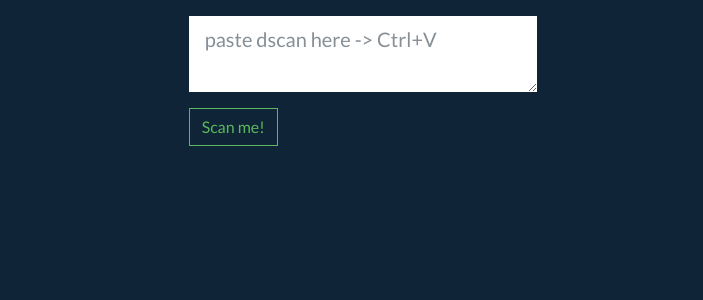
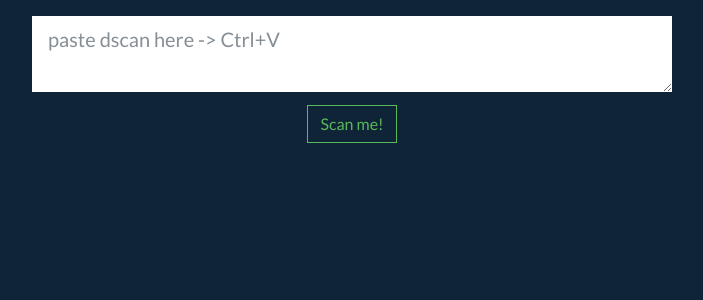
Before and after one commit to raven703/scan2web, a Flask app: page / in a window 1280 px wide. Shown: the part 65-365 px from the top of the page, without its empty margins (288-991 px from the left). Run offline with Flask 2, Linux system fonts and the light colour scheme; data that the repository does not hold is empty; some libraries are stand-ins or nearby versions.

Commit message:
Add css wheel

```diff
--- a/scan/controllers.py
+++ b/scan/controllers.py
@@ -29,7 +29,7 @@ def index():
             # exec_time = round(time.time() - start_time, 3)
             return redirect(f'/{url}')
 
-            # return render_template('ships.html', title='Ships scan result', exec_time=exec_time, ships_total= ships_total, types_total= types_total, url=url)
+
         else:
             data, raw_data, total_query = check_chars_from_local(form.text.data)
             if not data or 'error' in data:
--- a/scan/main_func.py
+++ b/scan/main_func.py
@@ -94,7 +94,7 @@ def chunc(lst, n):
         yield lst[i:i + n]
 
 
-def check_chars_from_local(data: str) -> str:
+def check_chars_from_local(data: str):
     # this func gets characters from local scan, check them in DB and if not: ask TRANQ for info and put into DB
     # return 2 style data: raw as list and formatted as TRANQ post request
 
@@ -118,9 +118,10 @@ def check_chars_from_local(data: str) -> str:
 
 
     if len(request_list) > 0:
+
         request_list = list(chunc(request_list, 50))
         for req_list in request_list:
-            print("REQ list", req_list)
+            # print("REQ list", req_list)
             data_id = requests.post('https://esi.evetech.net/latest/universe/ids/', headers=headers, params=params,
                                 data=convert_to_tranq_post(req_list)).json()
             # get chars ID from server
--- a/scan/static/css/styles.css
+++ b/scan/static/css/styles.css
@@ -233,3 +233,26 @@ body {
   opacity: 1;
   transition: 0s;
 }
+
+
+.loader {
+  margin-top: 5px;
+  border: 23px solid #f3f3f3;
+  border-radius: 50%;
+  border-top: 23px solid #5CB85C;
+  width: 50px;
+  height: 50px;
+  -webkit-animation: spin 1s linear infinite; /* Safari */
+  animation: spin 1s linear infinite;
+}
+
+/* Safari */
+@-webkit-keyframes spin {
+  0% { -webkit-transform: rotate(0deg); }
+  100% { -webkit-transform: rotate(360deg); }
+}
+
+@keyframes spin {
+  0% { transform: rotate(0deg); }
+  100% { transform: rotate(360deg); }
+}
--- a/scan/static/js/copy.js
+++ b/scan/static/js/copy.js
@@ -15,3 +15,19 @@ $("#btnCopy").on("click", function(){
    copyToClipboard(myUrl)
 
 });
+
+$("#submit").on("click", function (){
+	$("#load").addClass("loader");
+
+})
+
+
+let source = new EventSource("/progress");
+	source.onmessage = function(event) {
+		$('.progress-bar').css('width', event.data+'%').attr('aria-valuenow', event.data);
+		$('.progress-bar-label').text(event.data+'%');
+
+		if(event.data == 100){
+			source.close()
+		}
+	}
--- a/scan/templates/index.html
+++ b/scan/templates/index.html
@@ -10,29 +10,36 @@
 
 
 
-    <div class="container">
-  <div class="row">
-    <div class="col">
 
-    </div>
-    <div class="col">
+  <div class="d-flex justify-content-center">
+
+    <div class="col-md-6">
        <form action="" method="post" novalidate>
         {{ form.hidden_tag() }}
-        <p>
+        <div class="">
 
             {{ form.text(class="form-control form-control-lg class-form", placeholder="paste dscan here -> Ctrl+V ") }}
+        </div>
 
-        </p>
+           <div class="d-flex justify-content-center">
+           <div class="">{{ form.submit(class="btn btn-outline-success my-2 my-sm-0 ") }}</div>
+           </div>
+
+           <div class="d-flex justify-content-center">
+           <div id="load" class=""></div>
+       </div>
+
+    </form>
+    </div>
+
+  </div>
 
 
-        <p>{{ form.submit(class="btn btn-outline-success my-2 my-sm-0") }}</p>
-    </form>
-    </div>
-    <div class="col">
 
-    </div>
-  </div>
-</div>
+
+
+
+
 
 
 
```
Also changed, not shown: scan/static/js/main.js (+0 -7 lines), scan/templates/index2.html (added, +19 -0 lines), scan/templates/scanDb.html (+2 -16 lines), scan/app3.db.
